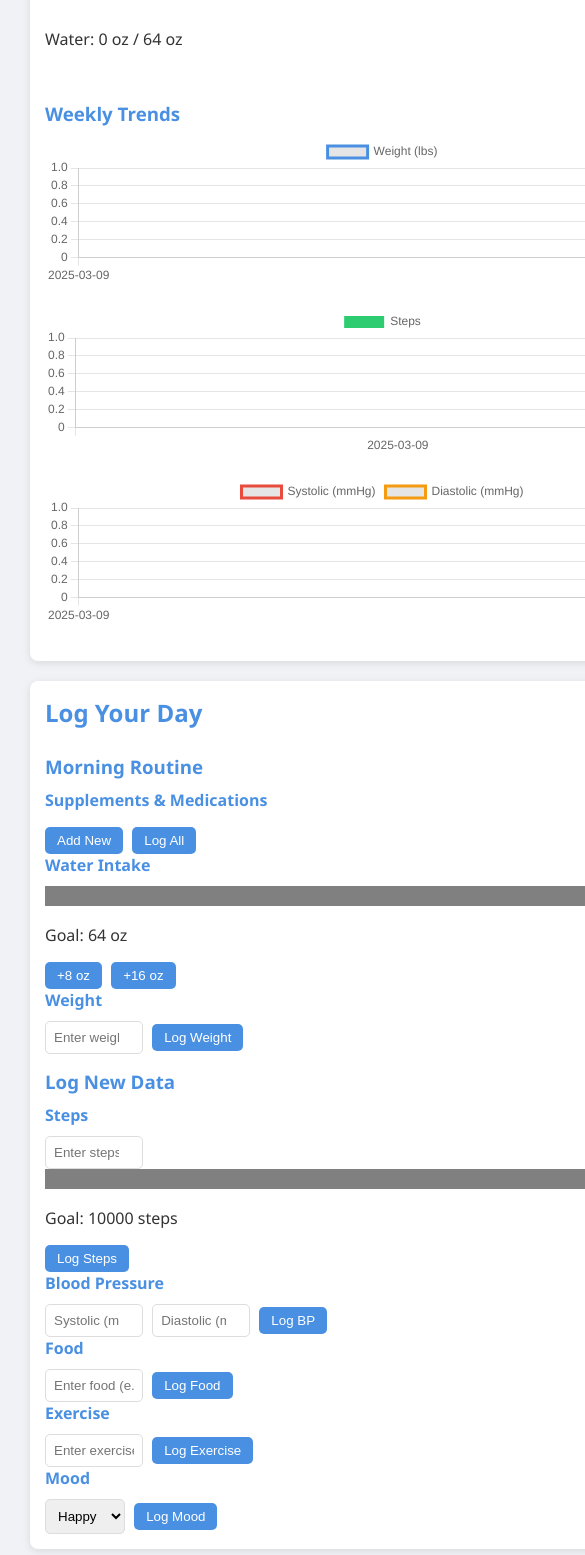
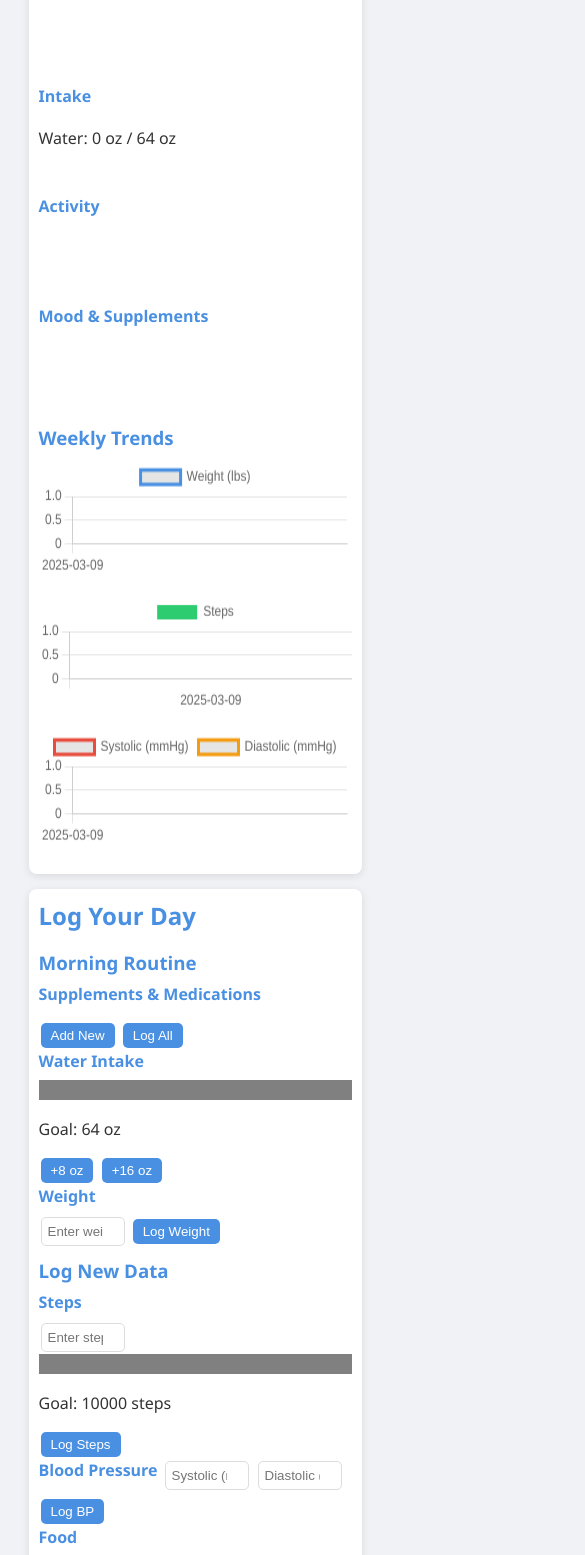
Before and after one commit to rorys32/HealthSync, a plain HTML site: page index.html in a window 390 px wide. Shown: the part 260-1815 px from the top of the page, 585 px wide, since content can reach past the window. Drawn offline with nearby package versions, Linux system fonts and the light colour scheme.

Commit message:
Layout tweaks 5 day test data

```diff
--- a/index.html
+++ b/index.html
@@ -1,4 +1,4 @@
-<!-- HealthSync Version 1.1.010 -->
+<!-- HealthSync Version 1.1.012 -->
 <!DOCTYPE html>
 <html lang="en">
 <head>
@@ -16,7 +16,24 @@
     <main>
         <section id="dailyLog">
             <h2>Daily Log</h2>
-            <ul id="logEntries"></ul>
+            <div id="logQuadrants">
+                <div id="vitalsQuadrant">
+                    <h4>Vitals</h4>
+                    <ul id="vitalsEntries"></ul>
+                </div>
+                <div id="intakeQuadrant">
+                    <h4>Intake</h4>
+                    <ul id="intakeEntries"></ul>
+                </div>
+                <div id="activityQuadrant">
+                    <h4>Activity</h4>
+                    <ul id="activityEntries"></ul>
+                </div>
+                <div id="moodSupplementsQuadrant">
+                    <h4>Mood & Supplements</h4>
+                    <ul id="moodSupplementsEntries"></ul>
+                </div>
+            </div>
             <div id="trendSummary">
                 <h3>Weekly Trends</h3>
                 <canvas id="weightChart" height="100"></canvas>
@@ -89,7 +106,7 @@
         </section>
         <section id="testingControls">
             <h2>Testing Controls</h2>
-            <button id="loadSampleDataBtn">Load 3-Day Sample Data</button>
+            <button id="loadSampleDataBtn">Load 5-Day Sample Data</button>
             <button id="resetDataBtn">Reset Data</button>
         </section>
     </main>
--- a/script.js
+++ b/script.js
@@ -1,4 +1,4 @@
-// HealthSync Version 1.1.010
+// HealthSync Version 1.1.012
 document.addEventListener('DOMContentLoaded', () => {
     const currentDate = document.getElementById('currentDate');
     const supplementList = document.getElementById('supplementList');
@@ -21,11 +21,14 @@ document.addEventListener('DOMContentLoaded', () => {
     const moodSelect = document.getElementById('moodSelect');
     const customMoodInput = document.getElementById('customMoodInput');
     const logMoodBtn = document.getElementById('logMood');
-    const logEntries = document.getElementById('logEntries');
+    const vitalsEntries = document.getElementById('vitalsEntries');
+    const intakeEntries = document.getElementById('intakeEntries');
+    const activityEntries = document.getElementById('activityEntries');
+    const moodSupplementsEntries = document.getElementById('moodSupplementsEntries');
     const exerciseTrends = document.getElementById('exerciseTrends');
 
-    // Date handling (hardcoded for testing)
-    const today = "2025-03-09";
+    // Date handling
+    const today = new Date().toISOString().split('T')[0];
     currentDate.textContent = new Date(today).toLocaleDateString();
 
     // Load or initialize daily data
@@ -38,18 +41,28 @@ document.addEventListener('DOMContentLoaded', () => {
     stepProgress.value = totalSteps;
     waterProgress.value = totalWater;
 
-    // Render daily log
+    // Render daily log into quadrants
     function renderLog() {
-        logEntries.innerHTML = '';
+        vitalsEntries.innerHTML = '';
+        intakeEntries.innerHTML = '';
+        activityEntries.innerHTML = '';
+        moodSupplementsEntries.innerHTML = '';
+
         const waterEntry = document.createElement('li');
-        waterEntry.id = 'waterEntry';
         waterEntry.textContent = `Water: ${totalWater} oz / 64 oz`;
-        logEntries.appendChild(waterEntry);
+        intakeEntries.appendChild(waterEntry);
+
         dailyData[today].log.forEach(entry => {
-            if (!entry.startsWith('Water:')) {
-                const li = document.createElement('li');
-                li.textContent = entry;
-                logEntries.appendChild(li);
+            const li = document.createElement('li');
+            li.textContent = entry;
+            if (entry.startsWith('Weight:') || entry.startsWith('Blood Pressure:')) {
+                vitalsEntries.appendChild(li);
+            } else if (entry.startsWith('Meal logged:')) {
+                intakeEntries.appendChild(li);
+            } else if (entry.startsWith('Steps:') || entry.startsWith('Exercise logged:')) {
+                activityEntries.appendChild(li);
+            } else if (entry.startsWith('Mood:') || entry.includes('logged') && !entry.startsWith('Meal logged:')) {
+                moodSupplementsEntries.appendChild(li);
             }
         });
     }
@@ -197,6 +210,18 @@ document.addEventListener('DOMContentLoaded', () => {
     });
 
     // Blood Pressure Logging
+    systolicInput.addEventListener('input', () => {
+        if (systolicInput.value.length > 3) {
+            systolicInput.value = systolicInput.value.slice(0, 3);
+        }
+    });
+
+    diastolicInput.addEventListener('input', () => {
+        if (diastolicInput.value.length > 3) {
+            diastolicInput.value = diastolicInput.value.slice(0, 3);
+        }
+    });
+
     logBloodPressureBtn.addEventListener('click', () => {
         const systolic = systolicInput.value;
         const diastolic = diastolicInput.value;
@@ -277,6 +302,22 @@ document.addEventListener('DOMContentLoaded', () => {
 
     loadSampleDataBtn.addEventListener('click', () => {
         dailyData = {
+            "2025-03-05": {
+                steps: 7000,
+                water: 40,
+                weight: "153",
+                bloodPressure: { systolic: "116", diastolic: "76" },
+                log: ["Vitamin D, 2000 IU logged", "Water: 40 oz / 64 oz", "Weight: 153 lbs", "Steps: 7000 / 10000", "Blood Pressure: 116/76 mmHg", "Meal logged: Coffee, ~5 kcal", "Exercise logged: Swimming", "Mood: Energetic"],
+                exercises: ["Swimming"]
+            },
+            "2025-03-06": {
+                steps: 8500,
+                water: 56,
+                weight: "152",
+                bloodPressure: { systolic: "119", diastolic: "79" },
+                log: ["Losartan, 50 mg logged", "Water: 56 oz / 64 oz", "Weight: 152 lbs", "Steps: 8500 / 10000", "Blood Pressure: 119/79 mmHg", "Meal logged: Oatmeal, ~150 kcal", "Exercise logged: Jiu Jitsu", "Mood: Happy"],
+                exercises: ["Jiu Jitsu"]
+            },
             "2025-03-07": {
                 steps: 8000,
                 water: 48,
--- a/styles.css
+++ b/styles.css
@@ -1,15 +1,15 @@
-/* HealthSync Version 1.1.010 */
+/* HealthSync Version 1.1.012 */
 body {
     font-family: 'Segoe UI', Arial, sans-serif;
     margin: 0;
-    padding: 20px;
+    padding: 10px;
     background-color: #f0f2f5;
     color: #333;
 }
 
 header {
     text-align: center;
-    margin-bottom: 20px;
+    margin-bottom: 15px;
     background: #4a90e2;
     padding: 10px;
     color: white;
@@ -17,30 +17,40 @@ header {
 }
 
 main {
-    max-width: 900px;
+    max-width: 90%;
     margin: 0 auto;
     display: grid;
-    gap: 20px;
+    gap: 15px;
 }
 
 section {
     background: white;
-    padding: 20px;
+    padding: 15px;
     border-radius: 8px;
     box-shadow: 0 2px 8px rgba(0,0,0,0.1);
 }
 
 #dailyLog, #loggingControls {
     display: grid;
-    gap: 15px;
+    gap: 10px;
+}
+
+#logQuadrants {
+    display: grid;
+    grid-template-columns: 1fr 1fr;
+    gap: 10px;
+}
+
+#vitalsQuadrant, #intakeQuadrant, #activityQuadrant, #moodSupplementsQuadrant {
+    min-height: 100px;
 }
 
 #trendSummary {
-    margin-top: 15px;
+    margin-top: 10px;
 }
 
 h2, h3, h4 {
-    margin: 0 0 10px;
+    margin: 0 0 8px;
     color: #4a90e2;
 }
 
@@ -51,13 +61,13 @@ progress {
 }
 
 button {
-    padding: 8px 16px;
+    padding: 6px 12px;
     background: #4a90e2;
     color: white;
     border: none;
     border-radius: 5px;
     cursor: pointer;
-    margin-right: 5px;
+    margin: 2px;
 }
 
 button:hover {
@@ -65,11 +75,17 @@ button:hover {
 }
 
 input[type="number"], input[type="text"], select {
-    padding: 8px;
+    padding: 6px;
     border: 1px solid #ddd;
     border-radius: 5px;
-    margin-right: 5px;
-    width: 100px;
+    margin: 2px;
+    width: 80px;
+}
+
+#bloodPressure, #mood {
+    display: flex;
+    flex-wrap: wrap;
+    gap: 5px;
 }
 
 #testingControls {
@@ -82,28 +98,35 @@ ul {
 }
 
 li {
-    padding: 5px 0;
+    padding: 4px 0;
 }
 
 canvas {
-    margin-bottom: 20px;
+    margin-bottom: 15px;
+    width: 100% !important;
 }
 
 /* Responsive Design */
-@media (max-width: 600px) {
+@media (max-width: 500px) {
     main {
+        padding: 5px;
+    }
+    section {
         padding: 10px;
     }
-    section {
-        padding: 15px;
+    #logQuadrants {
+        grid-template-columns: 1fr;
     }
     input[type="number"], input[type="text"], select {
-        width: 80px;
+        width: 70px;
     }
     button {
-        padding: 6px 12px;
+        padding: 5px 10px;
     }
     canvas {
-        height: 150px !important;
+        height: 120px !important;
+    }
+    #supplementList li {
+        font-size: 14px;
     }
 }
```
